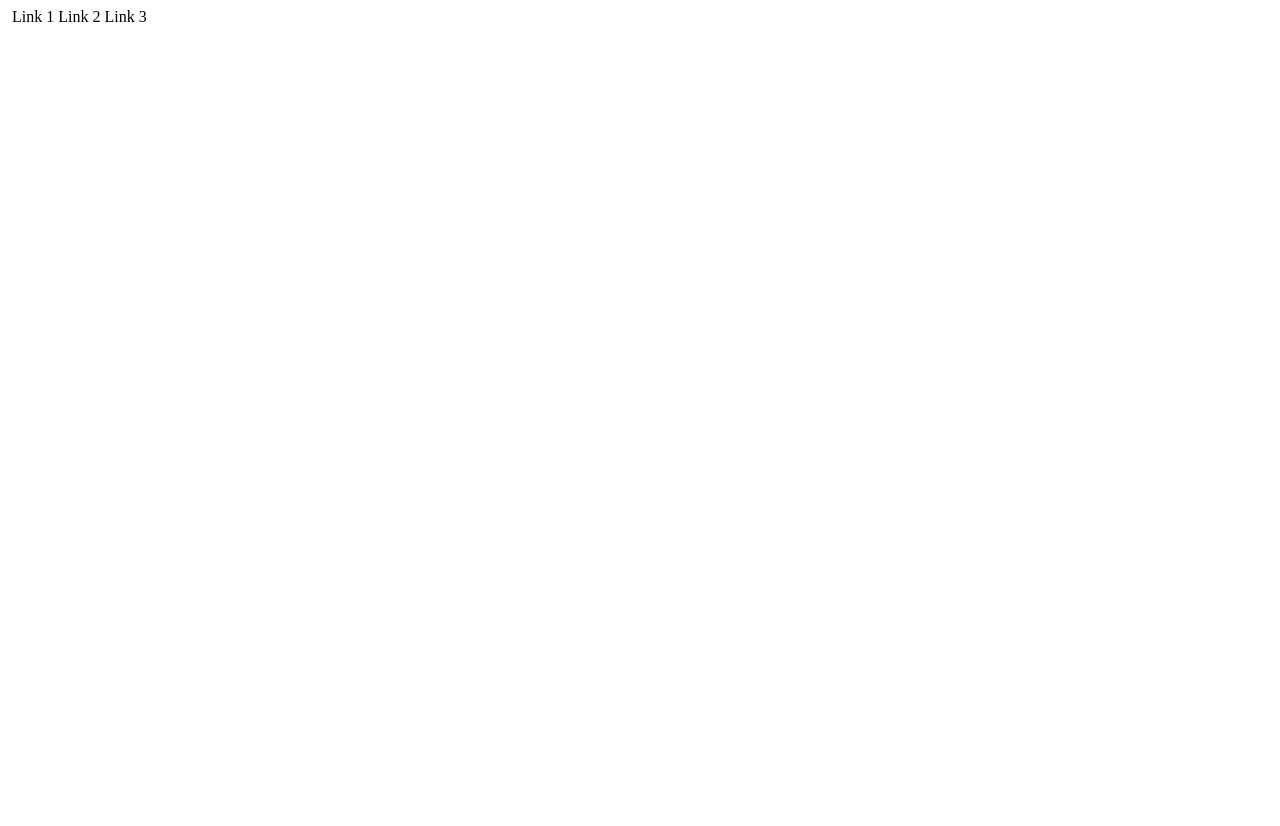
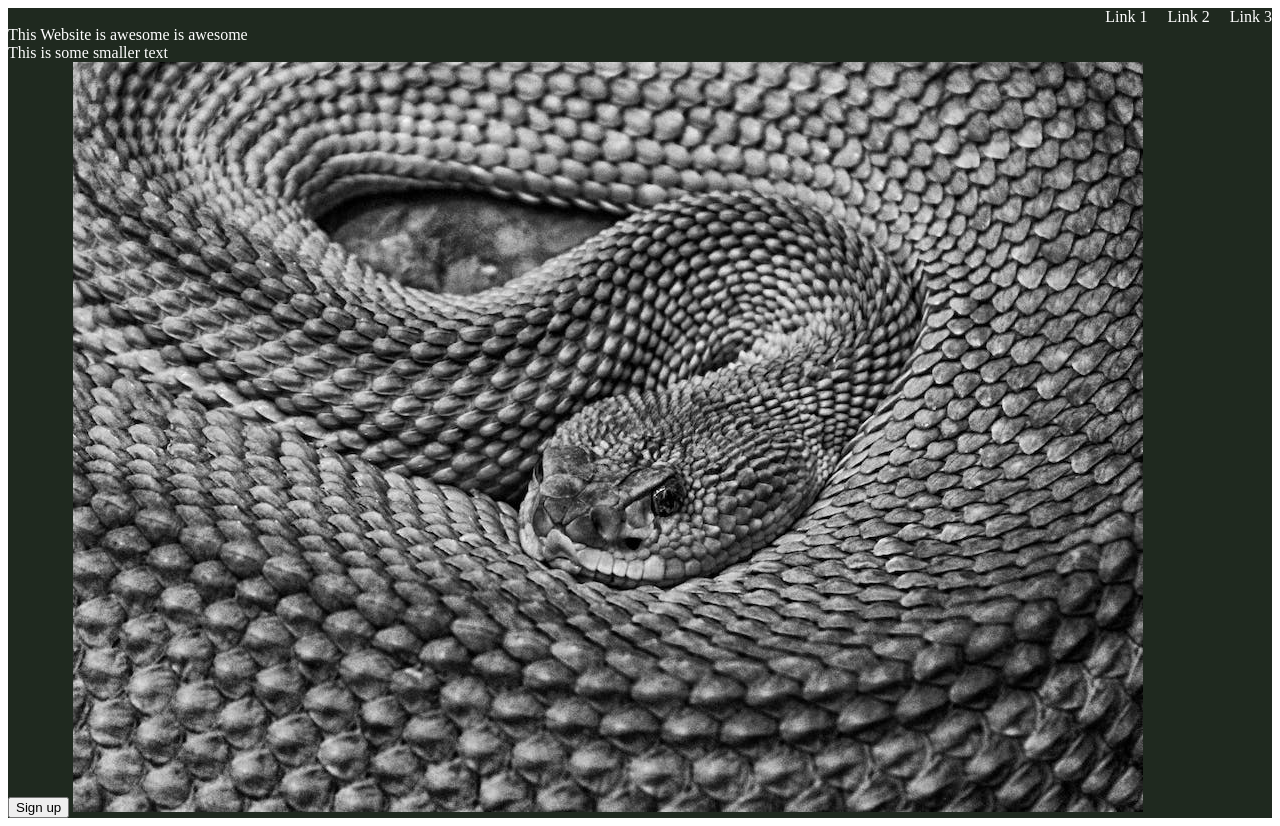
Before and after one commit to SleepyKen/Landing_Page, a plain HTML site: page index.html in a window 1280 px wide. Before the commit the page ends 800 px from the top, so only its background shows below. Drawn offline with Linux system fonts and the light colour scheme.

Commit message:
Added text and image content for the first section

```diff
--- a/index.html
+++ b/index.html
@@ -14,6 +14,12 @@
             <a src = "https://www.theodinproject.com/lessons/foundations-landing-page">Link 2</a>
             <a src = "https://www.theodinproject.com/lessons">Link 3</a>
         </div>
+        <div class = "content">
+            <div>This Website is awesome is awesome</div>
+            <div>This is some smaller text</div>
+            <button>Sign up</button>
+            <img src = "snake.jpeg">
+        </div>
     </div>
     <div class = "second-section">
 
--- a/styles.css
+++ b/styles.css
@@ -0,0 +1,11 @@
+.first-section{
+    background-color: #1f291f;
+    color: white;
+    padding: auto;
+}
+
+.header{
+    display: flex;
+    justify-content: flex-end;
+    gap: 20px;
+}
```
Also changed, not shown: snake.jpeg (added).
